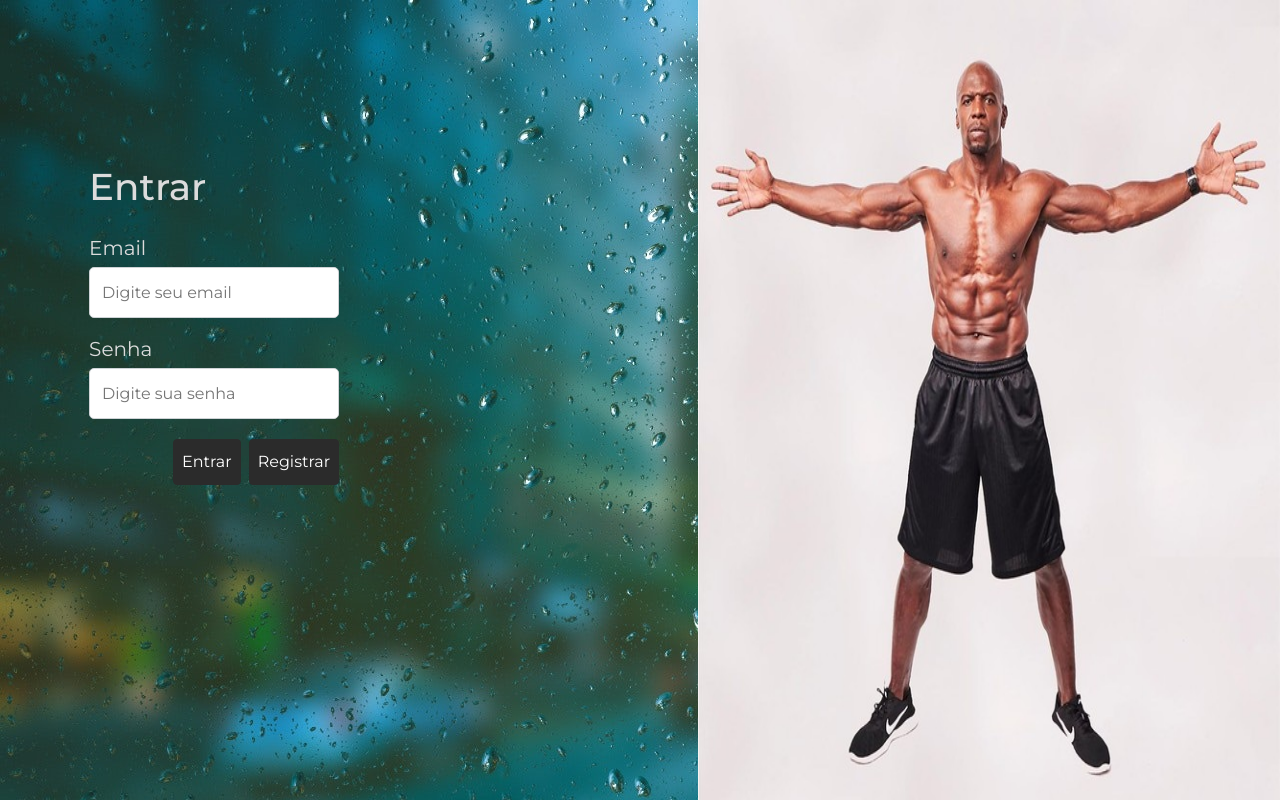
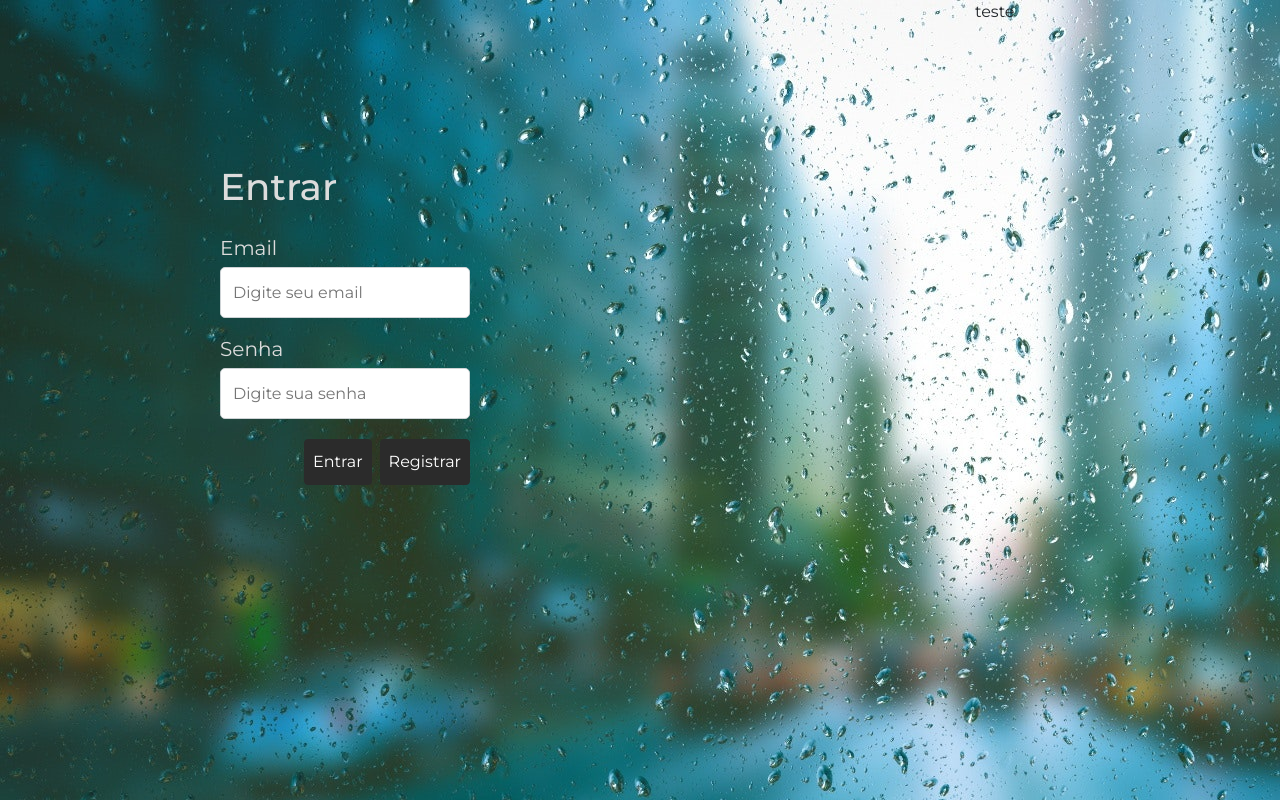
Before and after one commit to Dalenogare/descubra, a React (Create React App) app in the folder application/frontend/: page / in a window 1280 px wide. Built offline with nearby package versions, Linux system fonts and the light colour scheme.

Commit message:
pequenos ajustes de responsividade

```diff
--- a/application/frontend/src/components/login/Login.jsx
+++ b/application/frontend/src/components/login/Login.jsx
@@ -2,7 +2,7 @@ import React, { useState } from 'react';
 import '../../main/Forms.css';
 import PropTypes from 'prop-types';
 import axios from 'axios'
-import terry from '../../assets/imgs/terry.png'
+
 export default function Login({ setToken, setRegister }) {
 
 
@@ -39,7 +39,7 @@ export default function Login({ setToken, setRegister }) {
 
     return (
         <div className="page anim w-100">
-            <div className="d-flex flex-column w-75 justify-content-center align-items-center">
+            <div className="d-flex flex-column col-xl-9 justify-content-center align-items-center">
                 <div className="wrapper anim w-55" id="test">
                     <div className="anim d-flex justify-content-center align-items-center overflow-hidden">
                         <form>
@@ -60,8 +60,8 @@ export default function Login({ setToken, setRegister }) {
                     </div>
                 </div>
             </div>
-            <div className="image">
-                <img src={terry} alt="" className="w-100 h-100 float-right"/>
+            <div className="image col-xl-3">
+                teste
             </div>
         </div>
     )
--- a/application/frontend/src/components/login/Register.jsx
+++ b/application/frontend/src/components/login/Register.jsx
@@ -1,7 +1,6 @@
 import React, { Component } from 'react';
 import '../../main/Forms.css';
 import axios from 'axios'
-import terry from '../../assets/imgs/terry.png'
 
 
 const initialState = {
@@ -40,7 +39,7 @@ export default class Register extends Component {
     render() {
         return (
             <div className="page anim w-100">
-                <div className="d-flex flex-column w-75 justify-content-center align-items-center">
+                <div className="d-flex flex-column col-xl-9 justify-content-center align-items-center">
                     <div className="wrapper anim w-55" id="test">
                         <div className="anim d-flex justify-content-center
                         align-items-center overflow-hidden">
@@ -69,8 +68,8 @@ export default class Register extends Component {
                         </div>
                     </div>
                 </div>
-                <div className="image">
-                    <img src={terry} alt="" className="w-100 h-100 float-right"/>
+                <div className="image col-xl-3">
+
                 </div>
             </div>
         )
--- a/application/frontend/src/main/Forms.css
+++ b/application/frontend/src/main/Forms.css
@@ -64,22 +64,10 @@ form {
 	width: 250px;
 }
 
-@media(max-width: 1037px) {
+@media(max-width: 1199px) {
 	.image {
 		display: none;
 	}
-
-	.page {
-		height: 100vh;
-	}
-
-	.loginContent {
-		width: 100vw;
-		height: 100%;
-		display: flex;
-		justify-content: center;
-	}
-
 	.wrapper {
 		margin: 0px;
 	}
```
